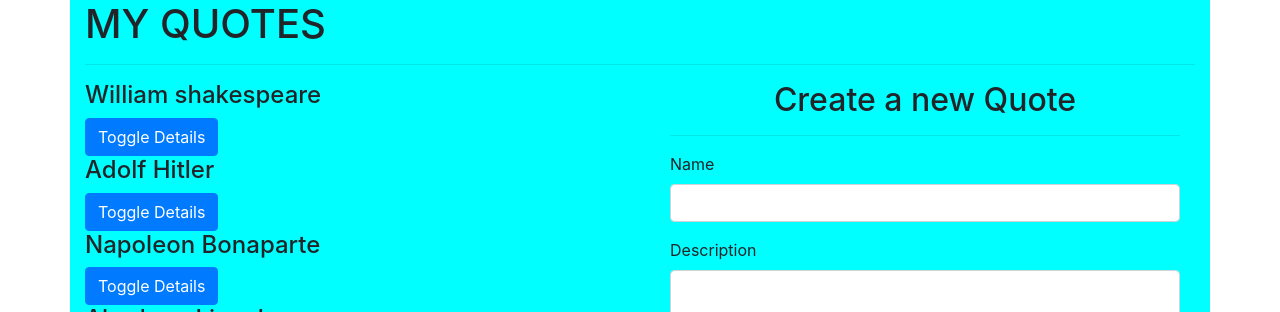
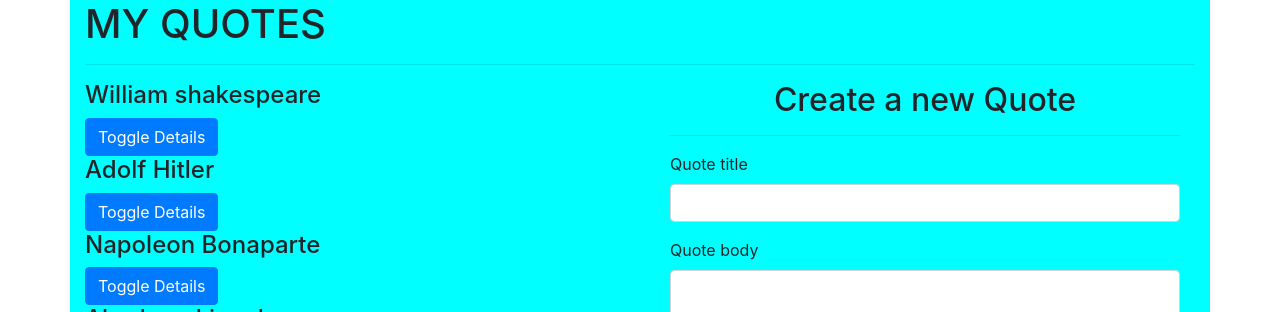
Before and after one commit to mag49/Quotes, an Angular app in the folder Quotes/: page / in a window 1280 px wide. Shown: the top 312 px of the page. Built offline with nearby package versions, Linux system fonts and the light colour scheme.

Commit message:
changed the lable for description to quote body in quote form component.html

```diff
--- a/Quotes/src/app/quote-form/quote-form.component.html
+++ b/Quotes/src/app/quote-form/quote-form.component.html
@@ -4,7 +4,7 @@
     <form (ngSubmit)='submitQuote()'#goalForm='ngForm'>
         <div class="form-group">
 
-            <label for="name">Name</label>
+            <label for="name">Quote title</label>
             <input type="text" class="form-control" id="name" [(ngModel)]="newQuote.name" name="name" #name='ngModel' required>
             <div [hidden]="name.valid || name.pristine" class="alert alert-danger">
               <p>Name is required</p>
@@ -12,7 +12,7 @@
         </div>
         <div class="form-group">
 
-            <label for="description">Description</label>
+            <label for="description">Quote body</label>
             <textarea class="form-control" id="description" rows="4" [(ngModel)]="newQuote.description" name="description" #description="ngModel" required></textarea>
             <div [hidden]="description.valid || description.pristine" class="alert alert-danger">
               <p>Description is required</p>
```
